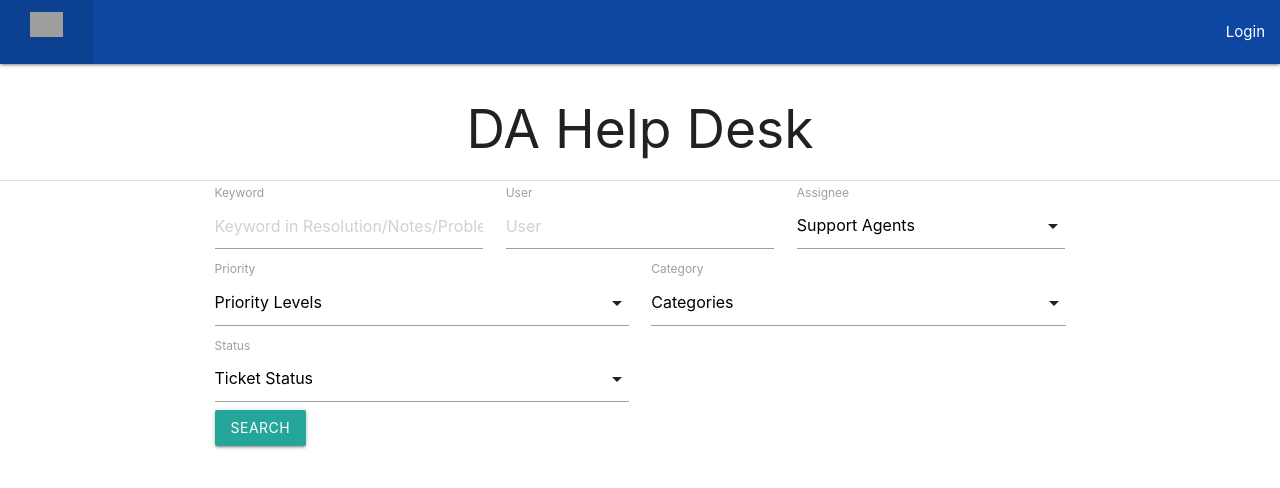
After one commit to jscpeterson/help-desk, a Django app: template templates/tickets/search_tickets.html in a window 1280 px wide. The commit adds this page. Shown: the top 488 px of the page. Run offline with Django 3.2, Linux system fonts and the light colour scheme; the template is opened without the code that fills it, so the values that code supplies are empty; grey boxes are pictures that could not be loaded.

Commit message:
Add search tickets link in navbar. Create search_tickets template. Create search url for tickets. Create search_tickets view.

```diff
--- a/templates/partials/_navbar.html
+++ b/templates/partials/_navbar.html
@@ -19,6 +19,7 @@
 
     <ul class="right hide-on-med-and-down">
       {% if user.is_support or user.is_supervisor %}
+      <li><a href="{% url 'tickets:search_tickets' %}">Search Tickets</a></li>
       <li><a href="{% url 'tickets:new_ticket' %}">New Ticket</a></li>
       <li><a href="{% url 'tickets:view_closed_tickets' %}">Closed Tickets</a></li>
       {% endif %}
--- /dev/null
+++ b/templates/tickets/search_tickets.html
@@ -0,0 +1,87 @@
+{% extends 'base.html' %}
+
+{% block content %}
+<div class="container">
+  <div class="row text-center">
+    <div class="col med 12">
+      <form action="{% url 'tickets:search_tickets' %}">
+        <!-- Form Row 1 -->
+        <div class="form-row">
+          <div class="col m4">
+            <label class="sr-only">Keyword</label>
+            <input type="text" name="keywords" class="form-control" placeholder="Keyword in Resolution/Notes/Problem"
+            value="{{ values.keywords }}">
+          </div>
+
+          <div class="col m4">
+            <label class="sr-only">User</label>
+            <input type="text" name="user" class="form-control" placeholder="User" value="{{ values.user }}">
+          </div>
+
+          <div class="col m4">
+            <label class="sr-only">Assignee</label>
+            <select multiple name="assignee" class="form-control">
+              <option selected="true" disabled>Support Agents</option>
+              {% for assignee in assignee_choices %}
+              <option value="{{ assignee.id }}"
+              {% if assignee.id == values.assignee.id %}
+                selected
+              {% endif %}>{{ assignee.username }}</option>
+              {% endfor %}
+            </select>
+          </div>
+        </div>
+        <!-- Form Row 2 -->
+        <div class="form-row">
+          <div class="col m6">
+            <label class="sr-only">Priority</label>
+            <select multiple name="priority" class="form-control">
+              <option selected="true" disabled="disabled">Priority Levels</option>
+              {% for key, value in priority_choices %}
+              <option value="{{ key }}"
+              {% if key == values.priority %}
+                selected
+              {% endif %}>{{ value }}</option>
+              {% endfor %}
+            </select>
+          </div>
+          <div class="col m6">
+            <label class="sr-only">Category</label>
+            <select multiple name="category" class="form-control">
+              <option selected="true" disabled>Categories</option>
+              {% for key, value in category_choices %}
+              <option value="{{ key }}"
+              {% if key == values.category %}
+                selected
+              {% endif %}>{{ value }}</option>
+              {% endfor %}
+            </select>
+          </div>
+          <div class="col m6">
+            <label class="sr-only">Status</label>
+            <select multiple name="status" class="form-control">
+              <option selected="true" disabled="disabled">Ticket Status</option>
+              {% for key, value in status_choices %}
+              <option value="{{ key }}"
+              {% if key == values.status %}
+                selected
+              {% endif %}>{{ value }}</option>
+              {% endfor %}
+            </select>
+          </div>
+        </div>
+        <div class="col s12">
+          <button class="btn btn-secondary btn-block mt-4" type="submit">Search</button>
+        </div>
+      </form>
+    </div>
+  </div>
+</div>
+
+{% for x in found_tickets %}
+<h1>{{x.problem_description}}</h1>
+<h2>{{x.notes}}</h2>
+<h3>{{x.resolution}}</h3>
+{% endfor %}
+
+{% endblock %}
--- a/tickets/urls.py
+++ b/tickets/urls.py
@@ -24,6 +24,9 @@ urlpatterns = [
     # Support / Supervisor Closed Tickets
     path('closed/', views.closed_tickets, name='view_closed_tickets'),
 
+    # Search Tickets
+    path('search/', views.search_tickets, name="search_tickets")
+
     # TODO Supervisor/Support All Tickets / Ticket History / Past Tickets? URL
     # TODO Detail Ticket View URL
 
```
Also changed, not shown: tickets/views.py (+59 -0 lines).
